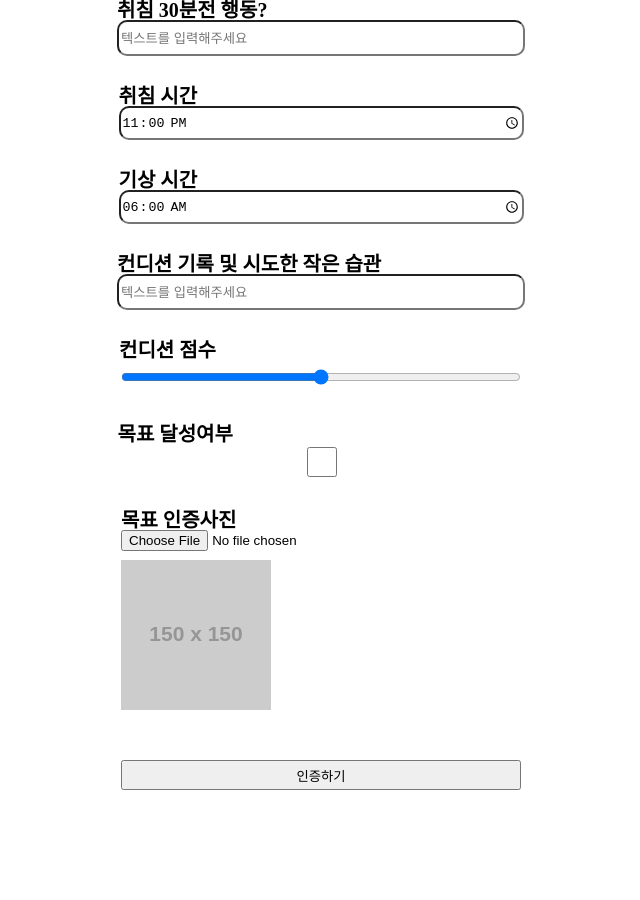
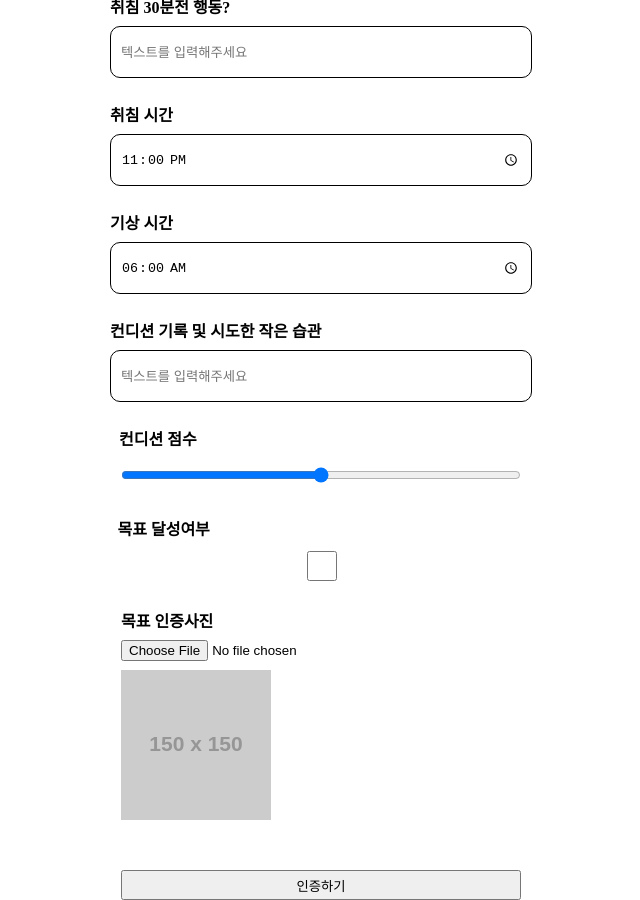
Before and after one commit to kw0n0/Better-Morning, a React (Vite) app in the folder client/: page /form in a window 1280 px wide. Shown: the whole page, without its empty margins (319-959 px from the left). Before the commit the page ends 800 px from the top, so only its background shows below. Built offline with nearby package versions, Linux system fonts and the light colour scheme.

Commit message:
feat: 공통 label 컴포넌트 생성

```diff
--- a/client/src/common/components/CheckboxInput.tsx
+++ b/client/src/common/components/CheckboxInput.tsx
@@ -1,6 +1,7 @@
 import styled from '@emotion/styled';
 import { forwardRef, useImperativeHandle, useRef } from 'react';
 import { ChildRef } from '../../pages/form';
+import { InputLabel } from './InputLabel';
 
 type CheckboxInputProps = {
   id: string;
@@ -26,7 +27,7 @@ const TextInput = forwardRef<ChildRef, CheckboxInputProps>(
 
     return (
       <Container>
-        <StyledLabel htmlFor={id}>{title}</StyledLabel>
+        <InputLabel id={id} title={title} />
         <StyledInput
           id={id}
           type="checkbox"
@@ -44,11 +45,6 @@ const Container = styled.div`
   flex-direction: column;
 `;
 
-const StyledLabel = styled.label`
-  font-size: 20px;
-  font-weight: bold;
-`;
-
 const StyledInput = styled.input<{ width: number; height: number }>`
   width: ${({ width }) => `${width}px`};
   height: ${({ height }) => `${height}px`};
--- a/client/src/common/components/ImageInput.tsx
+++ b/client/src/common/components/ImageInput.tsx
@@ -1,6 +1,7 @@
 import styled from '@emotion/styled';
 import { forwardRef, useImperativeHandle, useRef, useState } from 'react';
 import { ChildRef } from '../../pages/form';
+import { InputLabel } from './InputLabel';
 
 type ImageInputProps = {
   id: string;
@@ -32,8 +33,7 @@ const ImageInput = forwardRef<ChildRef, ImageInputProps>(
 
     return (
       <Container>
-        <StyledLabel htmlFor={id}>{title}</StyledLabel>
-
+        <InputLabel id={id} title={title} />
         <StyledInput
           id={id}
           type="file"
@@ -54,11 +54,6 @@ const Container = styled.div`
   flex-direction: column;
 `;
 
-const StyledLabel = styled.label`
-  font-size: 20px;
-  font-weight: bold;
-`;
-
 const StyledInput = styled.input<{ width: number; height: number }>`
   width: ${({ width }) => `${width}px`};
   height: ${({ height }) => `${height}px`};
--- /dev/null
+++ b/client/src/common/components/InputLabel.tsx
@@ -0,0 +1,16 @@
+import styled from '@emotion/styled';
+
+type InputLabelProps = {
+  id: string;
+  title: string;
+};
+
+export const InputLabel = ({ id, title }: InputLabelProps) => {
+  return <StyledLabel htmlFor={id}>{title}</StyledLabel>;
+};
+
+const StyledLabel = styled.label`
+  font-size: 16px;
+  font-weight: 700;
+  margin-bottom: 10px;
+`;
--- a/client/src/common/components/RangeInput.tsx
+++ b/client/src/common/components/RangeInput.tsx
@@ -1,6 +1,7 @@
 import styled from '@emotion/styled';
 import { forwardRef, useImperativeHandle, useRef } from 'react';
 import { ChildRef } from '../../pages/form';
+import { InputLabel } from './InputLabel';
 
 type RangeInputProps = {
   id: string;
@@ -26,7 +27,7 @@ const RangeInput = forwardRef<ChildRef, RangeInputProps>(
 
     return (
       <Container>
-        <StyledLabel htmlFor={id}>{title}</StyledLabel>
+        <InputLabel id={id} title={title} />
         <StyledInput
           id={id}
           type="range"
@@ -47,11 +48,6 @@ const Container = styled.div`
   flex-direction: column;
 `;
 
-const StyledLabel = styled.label`
-  font-size: 20px;
-  font-weight: bold;
-`;
-
 const StyledInput = styled.input<{ width: number; height: number }>`
   width: ${({ width }) => `${width}px`};
   height: ${({ height }) => `${height}px`};
--- a/client/src/common/components/TextInput.tsx
+++ b/client/src/common/components/TextInput.tsx
@@ -1,6 +1,7 @@
 import styled from '@emotion/styled';
 import { forwardRef, useImperativeHandle, useRef } from 'react';
 import { ChildRef } from '../../pages/form';
+import { InputLabel } from './InputLabel';
 
 type TextInputProps = {
   id: string;
@@ -26,7 +27,7 @@ const TextInput = forwardRef<ChildRef, TextInputProps>(
 
     return (
       <Container>
-        <StyledLabel htmlFor={id}>{title}</StyledLabel>
+        <InputLabel id={id} title={title} />
         <StyledInput
           id={id}
           type="text"
@@ -44,18 +45,15 @@ const Container = styled.div`
   flex-direction: column;
 `;
 
-const StyledLabel = styled.label`
-  font-size: 20px;
-  font-weight: bold;
-`;
-
 const StyledInput = styled.input<{ width: number; height: number }>`
   width: ${({ width }) => `${width}px`};
   height: ${({ height }) => `${height}px`};
   border-radius: 10px;
+  border: 1px solid black;
+  padding: 10px;
 
   &:focus {
-    border: 2px solid purple;
+    border: 1px solid purple;
     outline: none;
   }
 `;
--- a/client/src/common/components/TimeInput.tsx
+++ b/client/src/common/components/TimeInput.tsx
@@ -1,6 +1,7 @@
 import styled from '@emotion/styled';
 import { forwardRef, useImperativeHandle, useRef } from 'react';
 import { ChildRef } from '../../pages/form';
+import { InputLabel } from './InputLabel';
 
 type TimeInputProps = {
   id: string;
@@ -26,7 +27,7 @@ const TimeInput = forwardRef<ChildRef, TimeInputProps>(
 
     return (
       <Container>
-        <StyledLabel htmlFor={id}>{title}</StyledLabel>
+        <InputLabel id={id} title={title} />
         <StyledInput
           id={id}
           type="time"
@@ -45,15 +46,12 @@ const Container = styled.div`
   flex-direction: column;
 `;
 
-const StyledLabel = styled.label`
-  font-size: 20px;
-  font-weight: bold;
-`;
-
 const StyledInput = styled.input<{ width: number; height: number }>`
   width: ${({ width }) => `${width}px`};
   height: ${({ height }) => `${height}px`};
   border-radius: 10px;
+  border: 1px solid black;
+  padding: 10px;
 `;
 
 export default TimeInput;
```
